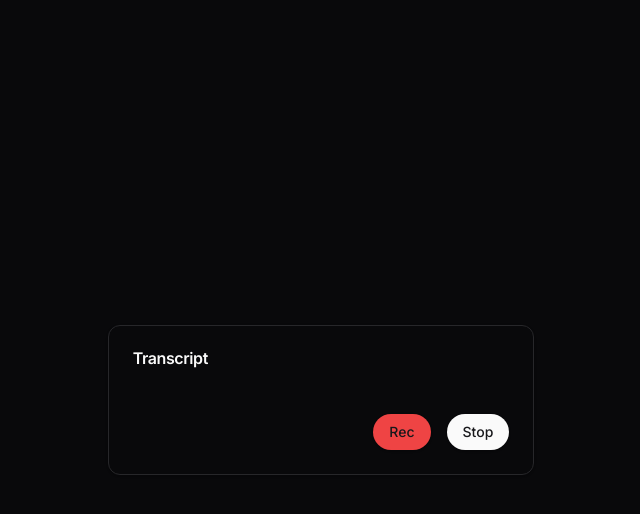
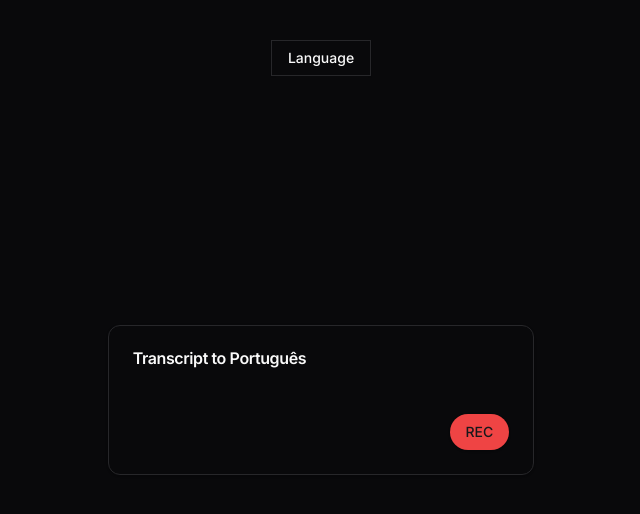
Before and after one commit to Dev-Lks/Transcript-, a Next.js app: page / in a window 1280 px wide. Shown: the top 514 px of the page, without its empty margins (319-959 px from the left). Built offline with nearby package versions, Linux system fonts and the light colour scheme.

Commit message:
feat: added the function to change the language for the transcription, and updated the start recording button

```diff
--- a/src/components/main-speech.tsx
+++ b/src/components/main-speech.tsx
@@ -4,6 +4,15 @@ import { useEffect, useState, useRef } from "react";
 
 import { Card, CardContent, CardHeader, CardTitle } from "./ui/card";
 import { Button } from "./ui/button";
+import {
+  DropdownMenu,
+  DropdownMenuContent,
+  DropdownMenuLabel,
+  DropdownMenuRadioGroup,
+  DropdownMenuRadioItem,
+  DropdownMenuSeparator,
+  DropdownMenuTrigger,
+} from "./ui/dropdown-menu";
 
 // Declare the global interface for the webkitSpeechRecognition object
 declare global {
@@ -17,6 +26,7 @@ const MainSpeech = () => {
   const [isRecording, setIsRecording] = useState(false); // Indicates if recording is in progress
   const [recordingComplete, setRecordingComplete] = useState(false); // Indicates if recording is complete
   const [transcript, setTranscript] = useState(""); // Stores the transcribed speech
+  const [lang, setlang] = useState("pt-BR");
 
   // Reference to the webkitSpeechRecognition object
   const recognitionRef = useRef<any>(null);
@@ -29,6 +39,7 @@ const MainSpeech = () => {
     recognitionRef.current = new window.webkitSpeechRecognition();
     recognitionRef.current.continuous = true; // Enable continuous speech recognition
     recognitionRef.current.interimResults = true; // Enable interim results
+    recognitionRef.current.lang = lang;
 
     // Event handler for speech recognition results
     recognitionRef.current.onresult = (event: any) => {
@@ -42,7 +53,6 @@ const MainSpeech = () => {
     recognitionRef.current.start();
     console.log("Recording started");
   };
-
   // Clean up function to stop the recording
   useEffect(() => {
     return () => {
@@ -70,23 +80,40 @@ const MainSpeech = () => {
     }
   };
 
-  console.log("Transcript: ", transcript);
+  return (
+    <div className="w-full h-full flex flex-col justify-center items-center ">
+      <div className="absolute top-10">
+        <DropdownMenu>
+          <DropdownMenuTrigger asChild>
+            <Button variant="outline">Language</Button>
+          </DropdownMenuTrigger>
+          <DropdownMenuContent className="w-56">
+            <DropdownMenuLabel>Language</DropdownMenuLabel>
+            <DropdownMenuSeparator />
+            <DropdownMenuRadioGroup value={lang} onValueChange={setlang}>
+              <DropdownMenuRadioItem value="pt-BR">
+                Português
+              </DropdownMenuRadioItem>
+              <DropdownMenuRadioItem value="en-US">
+                English
+              </DropdownMenuRadioItem>
+            </DropdownMenuRadioGroup>
+          </DropdownMenuContent>
+        </DropdownMenu>
+      </div>
 
-  return (
       <Card className="w-1/3">
         <CardHeader>
-        <CardTitle>Transcript</CardTitle>
+          <CardTitle>Transcript to {(lang == "pt-BR") ? "Português": "English"}</CardTitle>
 
           {(isRecording || transcript) && (
             <div>
               {(isRecording || transcript) && (
-
                 <p className="text-sm text-muted-foreground">
                   {recordingComplete
                     ? "Thanks for talking."
                     : "Start speaking..."}
                 </p>
-
               )}
             </div>
           )}
@@ -95,14 +122,13 @@ const MainSpeech = () => {
         <CardContent>{transcript}</CardContent>
 
         <div className="w-full flex justify-end px-6 mb-6 gap-4">
-        <Button onClick={startRecording} className="rounded-full bg-red-500">
-          Rec
+          <Button onClick={handleToggleRecording} className="rounded-full bg-red-500">
+            {isRecording ? "Stop" : "REC"}
           </Button>
-        <Button onClick={stopRecording} className="rounded-full">
-          Stop
-        </Button>
+
         </div>
       </Card>
+    </div>
   );
 };
 
```
Lines whose indentation alone changed are shown as unchanged.
